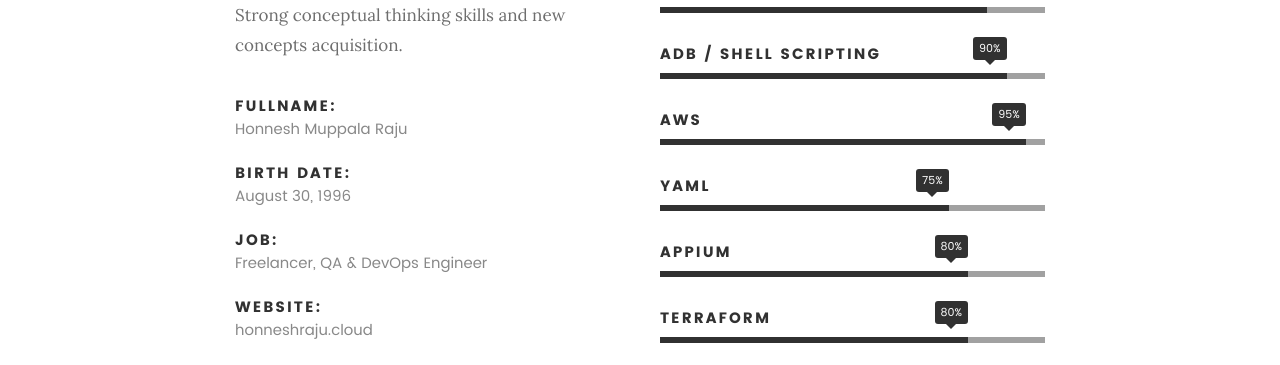
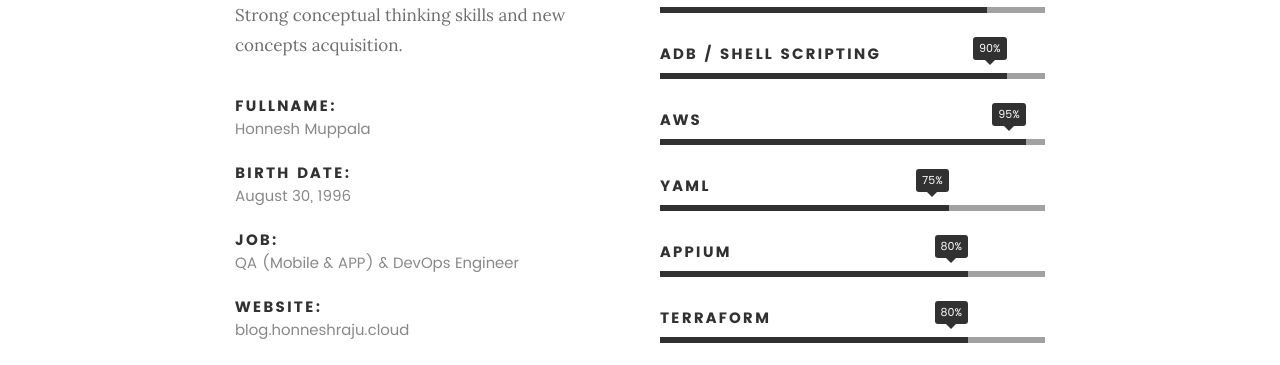
Before and after one commit to HonneshMuppala/CICDPortfolio, a plain HTML site: page index.html in a window 1280 px wide. Shown: the part 1510-1875 px from the top of the page. Drawn offline with Linux system fonts and the light colour scheme; files whose address does not match are found by name.

Commit message:
changes in names

```diff
--- a/index.html
+++ b/index.html
@@ -131,7 +131,7 @@
                         <ul class="info-list">
                                 <li>
                                         <strong>Fullname:</strong>
-                                        <span>Honnesh Muppala Raju</span>
+                                        <span>Honnesh Muppala</span>
                                 </li>
                                 <li>
                                         <strong>Birth Date:</strong>
@@ -139,11 +139,11 @@
                                 </li>
                                 <li>
                                         <strong>Job:</strong>
-                                        <span>Freelancer, QA & DevOps Engineer</span>
+                                        <span>QA (Mobile & APP) & DevOps Engineer</span>
                                 </li>
                                 <li>
                                         <strong>Website:</strong>
-                                        <span>honneshraju.cloud</span>
+                                        <span>blog.honneshraju.cloud</span>
                                 </li>
                                 <li>
                                         <strong>Email:</strong>
```
